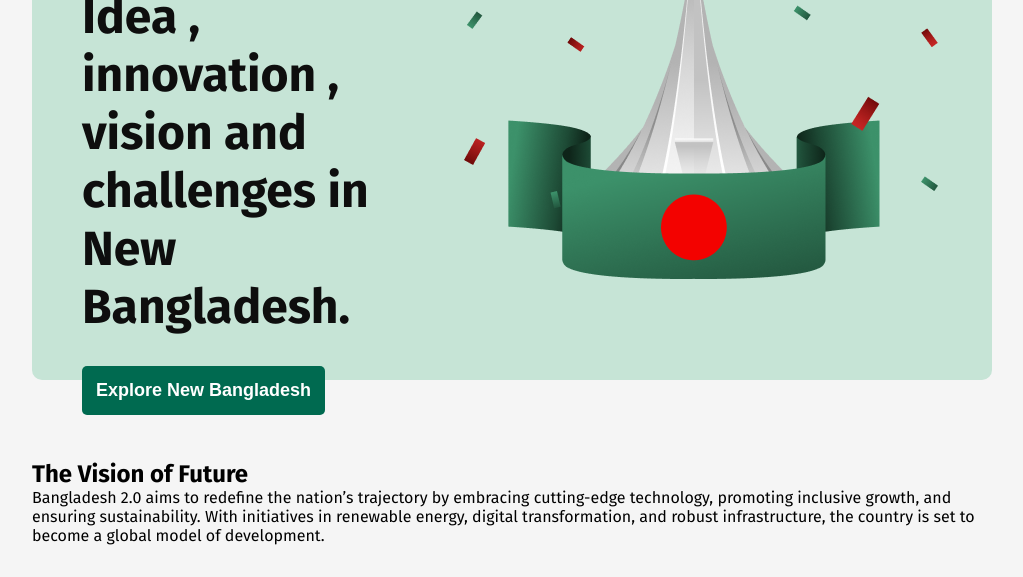
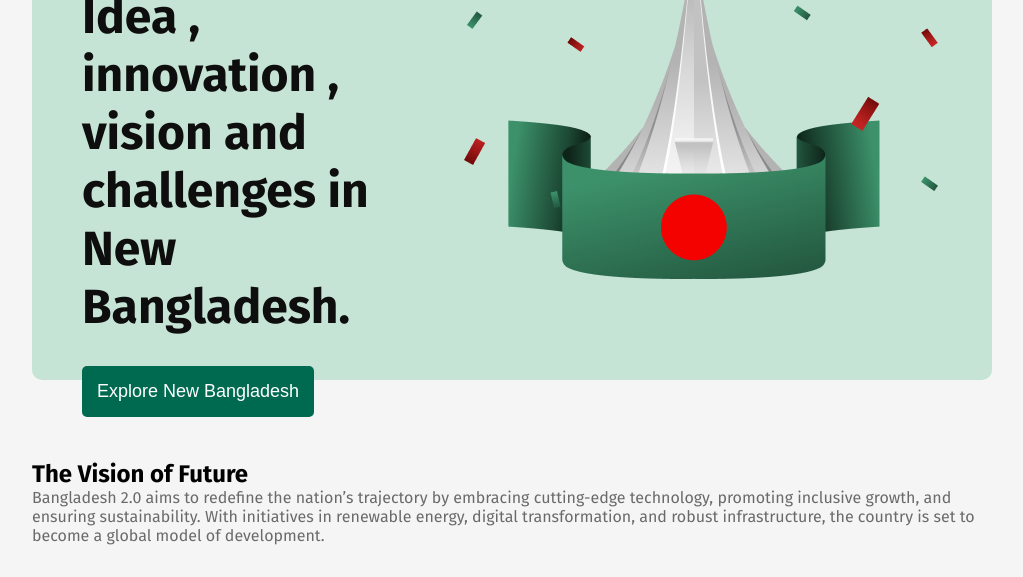
Before and after one commit to palsourov/P_HeroAssigenment, a plain HTML site: page index.html in a window 1280 px wide. Shown: the part 305-882 px from the top of the page, without its empty margins (128-1151 px from the left). Drawn offline with Linux system fonts and the light colour scheme.

Commit message:
update style

```diff
--- a/Style.css
+++ b/Style.css
@@ -7,6 +7,9 @@
 body{
     font-family:Fira Sans;
     background-color: #F5F5F5;
+}
+p{
+    color:rgba(14, 14, 14, 0.60); ;
 }
 /* Navbar section */
 .navbar{
@@ -66,8 +69,8 @@ body{
     background-color: #006A50;
     border: none;
     border-radius: 5px;
-    padding: 14px;
-    font-weight: 700;
+    padding: 15px;
+    font-weight: 500;
     margin-top: 30px;
 }
  button:hover{
@@ -80,7 +83,7 @@ body{
 }
 .body_section p{
     font-size: 16px;
-    color:rgba(14, 14, 14, 0.70)
+    color:rgba(14, 14, 14, 0.60)
 }
 .body_section h2{
     color: #0E0E0E;
@@ -216,7 +219,7 @@ body{
     transition: 0.8s;
 }
 .inputAmount input{
-  margin: 34px 124px 49px 124px;
+  margin: 3px 124px 8px 124px;
   width: 76%;
   text-align: center;
   padding: 20px;
```
